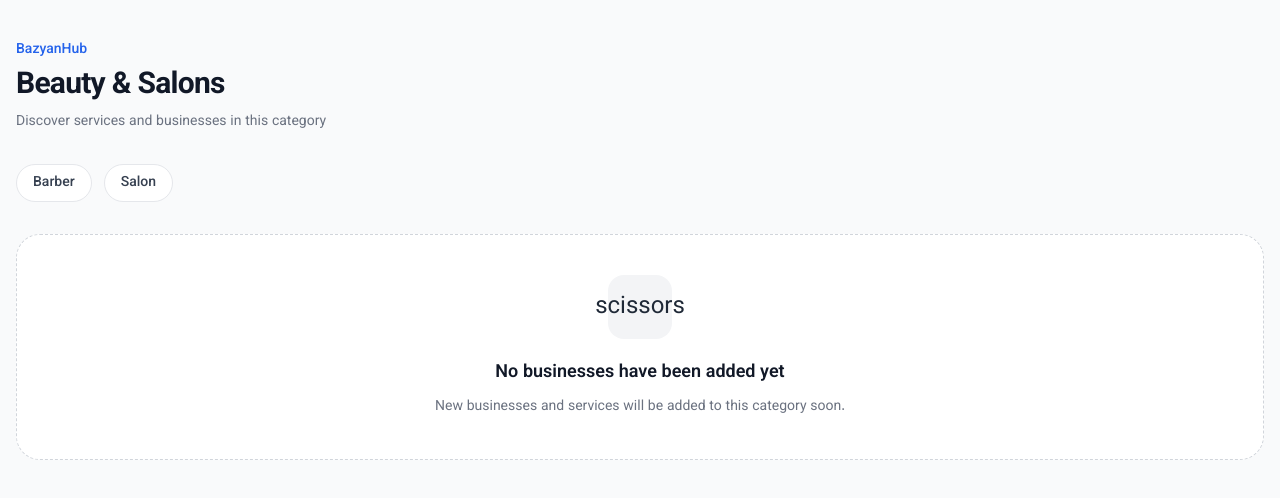
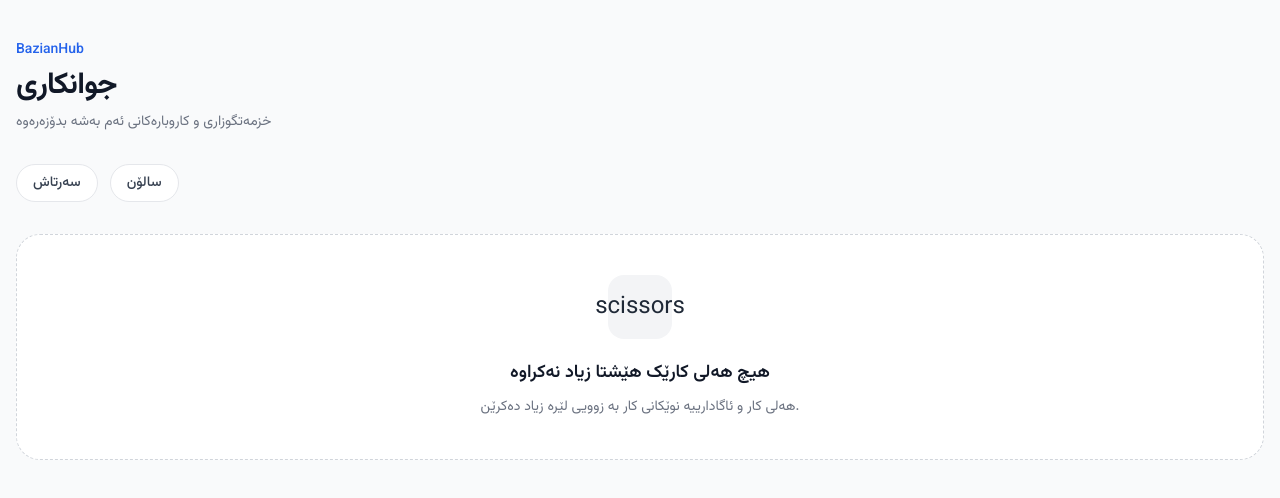
Before and after one commit to Rekan101/BazyanHub, a Next.js app: page /services/beauty in a window 1280 px wide. Shown: the top 498 px of the page. Built offline with nearby package versions, Linux system fonts and the light colour scheme.

Commit message:
Update website

```diff
--- a/app/services/[category]/page.tsx
+++ b/app/services/[category]/page.tsx
@@ -1,102 +1,155 @@
-"use client";
+import { notFound } from "next/navigation";
+import { categories } from "@/lib/data/categories";
 
-import { useParams } from "next/navigation";
-import { useLanguage } from "@/lib/i18n";
-import {
-  categories,
-  type LanguageCode,
-} from "@/lib/data/categories";
+type LanguageCode = "ckb" | "ar" | "en";
 
-const CATEGORY_PAGE_TEXT = {
-  ckb: {
-    brand: "BazyanHub",
-    description:
-      "خزمەتگوزاری و کاروبارەکانی ئەم بەشە بدۆزەرەوە",
-    emptyTitle:
-      "هیچ کاروبارێک هێشتا زیاد نەکراوە",
-    emptyDescription:
-      "لەم بەشەدا کاروبار و خزمەتگوزارییە نوێکان بە زوویی زیاد دەکرێن.",
+type CategoryPageProps = {
+  params: Promise<{
+    category: string;
+  }>;
+};
+
+const CATEGORY_TITLES: Record<
+  string,
+  {
+    ckb: string;
+    ar: string;
+    en: string;
+  }
+> = {
+  jobs: {
+    ckb: "هەلی کار",
+    ar: "فرص العمل",
+    en: "Job Opportunities",
+  },
+};
+
+const CATEGORY_DESCRIPTIONS: Record<
+  string,
+  {
+    ckb: string;
+    ar: string;
+    en: string;
+  }
+> = {
+  jobs: {
+    ckb: "دەرفەتی کار و هەلی پیشەیی لە بازیان بدۆزەرەوە.",
+    ar: "اكتشف فرص العمل والوظائف المتاحة في بازيان.",
+    en: "Discover job opportunities and available positions in Bazian.",
+  },
+};
+
+const FILTER_TRANSLATIONS: Record<
+  string,
+  {
+    ckb: string;
+    ar: string;
+    en: string;
+  }
+> = {
+  "full-time": {
+    ckb: "تەواوکات",
+    ar: "دوام كامل",
+    en: "Full-time",
   },
 
-  ar: {
-    brand: "BazyanHub",
-    description:
-      "اكتشف الخدمات والأعمال في هذا القسم",
-    emptyTitle:
-      "لم تتم إضافة أي أعمال بعد",
-    emptyDescription:
-      "ستتم إضافة أعمال وخدمات جديدة إلى هذا القسم قريبًا.",
+  "part-time": {
+    ckb: "نیوەکات",
+    ar: "دوام جزئي",
+    en: "Part-time",
   },
 
-  en: {
-    brand: "BazyanHub",
-    description:
-      "Discover services and businesses in this category",
-    emptyTitle:
-      "No businesses have been added yet",
-    emptyDescription:
-      "New businesses and services will be added to this category soon.",
+  "daily-work": {
+    ckb: "کار بۆ ڕۆژ",
+    ar: "عمل يومي",
+    en: "Daily Work",
   },
-} as const;
 
-export default function CategoryPage() {
-  const params = useParams<{
-    category: string;
-  }>();
+  internship: {
+    ckb: "کارامۆزی",
+    ar: "تدريب",
+    en: "Internship",
+  },
+};
 
-  const { language } = useLanguage();
+function getLanguage(): LanguageCode {
+  return "ckb";
+}
 
-  const currentLanguage =
-    language as LanguageCode;
+function getCategoryTitle(
+  categoryId: string,
+  fallback: string,
+  language: LanguageCode
+) {
+  return (
+    CATEGORY_TITLES[categoryId]?.[language] ??
+    fallback
+  );
+}
+
+function getCategoryDescription(
+  categoryId: string,
+  language: LanguageCode
+) {
+  return (
+    CATEGORY_DESCRIPTIONS[categoryId]?.[language] ??
+    {
+      ckb: "خزمەتگوزاری و کاروبارەکانی ئەم بەشە بدۆزەرەوە",
+      ar: "اكتشف الخدمات والأعمال التجارية في هذا القسم.",
+      en: "Discover services and businesses in this category.",
+    }[language]
+  );
+}
+
+function getFilterLabel(
+  filterId: string,
+  fallback: string,
+  language: LanguageCode
+) {
+  return (
+    FILTER_TRANSLATIONS[filterId]?.[language] ??
+    fallback
+  );
+}
+
+export default async function CategoryPage({
+  params,
+}: CategoryPageProps) {
+  const { category } = await params;
 
   const currentCategory = categories.find(
-    (item) => item.id === params.category
+    (item) => item.id === category
   );
 
-  const pageText =
-    CATEGORY_PAGE_TEXT[currentLanguage] ??
-    CATEGORY_PAGE_TEXT.ckb;
-
   if (!currentCategory) {
-    return (
-      <main className="min-h-screen bg-gray-50 px-4 py-10 dark:bg-zinc-950">
-        <div className="mx-auto max-w-7xl">
-          <section
-            className="
-              rounded-3xl
-              border border-dashed border-gray-300
-              bg-white
-              p-10
-              text-center
-              dark:border-white/10
-              dark:bg-zinc-900
-            "
-          >
-            <h1 className="text-xl font-bold text-gray-900 dark:text-white">
-              404
-            </h1>
-
-            <p className="mt-2 text-sm text-gray-500 dark:text-zinc-400">
-              {pageText.description}
-            </p>
-          </section>
-        </div>
-      </main>
-    );
+    notFound();
   }
 
-  const categoryTitle =
-    currentCategory.translations[
-      currentLanguage
-    ];
+  /*
+   * LanguageProvider controls the language on the client.
+   * The category title for jobs is also defined here
+   * so the route remains compatible with the new category.
+   */
+  const language = getLanguage();
+
+  const categoryTitle = getCategoryTitle(
+    currentCategory.id,
+    currentCategory.title,
+    language
+  );
+
+  const categoryDescription =
+    getCategoryDescription(
+      currentCategory.id,
+      language
+    );
 
   return (
     <main className="min-h-screen bg-gray-50 px-4 py-10 dark:bg-zinc-950">
       <div className="mx-auto max-w-7xl">
-
         <div className="mb-8">
           <p className="mb-2 text-sm font-medium text-blue-600 dark:text-blue-400">
-            {pageText.brand}
+            BazianHub
           </p>
 
           <h1 className="text-3xl font-bold tracking-tight text-gray-900 dark:text-white">
@@ -104,7 +157,7 @@ export default function CategoryPage() {
           </h1>
 
           <p className="mt-2 text-sm text-gray-500 dark:text-zinc-400">
-            {pageText.description}
+            {categoryDescription}
           </p>
         </div>
 
@@ -134,11 +187,11 @@ export default function CategoryPage() {
                     dark:hover:text-blue-400
                   "
                 >
-                  {
-                    filter.translations[
-                      currentLanguage
-                    ]
-                  }
+                  {getFilterLabel(
+                    filter.id,
+                    filter.label,
+                    language
+                  )}
                 </button>
               )
             )}
@@ -168,15 +221,26 @@ export default function CategoryPage() {
                 dark:bg-zinc-800
               "
             >
-              {currentCategory.icon}
+              {currentCategory.icon ===
+              "briefcase-business"
+                ? "💼"
+                : currentCategory.icon}
             </div>
 
             <h2 className="text-lg font-semibold text-gray-900 dark:text-white">
-              {pageText.emptyTitle}
+              {language === "en"
+                ? "No jobs have been added yet"
+                : language === "ar"
+                  ? "لم تتم إضافة وظائف بعد"
+                  : "هیچ هەلی کارێک هێشتا زیاد نەکراوە"}
             </h2>
 
             <p className="mt-2 text-sm leading-6 text-gray-500 dark:text-zinc-400">
-              {pageText.emptyDescription}
+              {language === "en"
+                ? "New job opportunities and listings will be added here soon."
+                : language === "ar"
+                  ? "ستتم إضافة فرص العمل والإعلانات الجديدة هنا قريبًا."
+                  : "هەلی کار و ئاگادارییە نوێکانی کار بە زوویی لێرە زیاد دەکرێن."}
             </p>
           </div>
         </section>
--- a/components/services-section.tsx
+++ b/components/services-section.tsx
@@ -16,6 +16,7 @@ import {
   House,
   GraduationCap,
   Wrench,
+  BriefcaseBusiness,
   Heart,
   Sparkles,
   Flame,
@@ -74,6 +75,9 @@ const CATEGORY_ICONS: Record<string, LucideIcon> = {
   house: House,
   "graduation-cap": GraduationCap,
   wrench: Wrench,
+
+  // Job Opportunities icon
+  "briefcase-business": BriefcaseBusiness,
 };
 
 const SERVICE_FILTERS = [
@@ -85,6 +89,7 @@ const SERVICE_FILTERS = [
       en: "All",
     },
   },
+
   {
     id: "popular",
     translations: {
@@ -93,6 +98,7 @@ const SERVICE_FILTERS = [
       en: "Most Popular",
     },
   },
+
   {
     id: "featured",
     translations: {
@@ -101,7 +107,18 @@ const SERVICE_FILTERS = [
       en: "Featured",
     },
   },
-  ...categories.flatMap((category) => category.filters),
+
+  ...categories.flatMap((category) =>
+    category.filters.map((filter) => ({
+      id: filter.id,
+
+      translations: {
+        ckb: filter.label,
+        ar: getFilterArabic(filter.id, filter.label),
+        en: getFilterEnglish(filter.id, filter.label),
+      },
+    }))
+  ),
 ];
 
 const SERVICE_UI_TEXT: Record<
@@ -121,6 +138,7 @@ const SERVICE_UI_TEXT: Record<
     popular: "پڕداواکاری",
     favoriteAdd: "زیادکردن بۆ دڵخوازەکان",
   },
+
   ar: {
     categoryTypes: "نوع / خدمة",
     servicesList: "قائمة الخدمات",
@@ -128,6 +146,7 @@ const SERVICE_UI_TEXT: Record<
     popular: "الأكثر طلبًا",
     favoriteAdd: "إضافة إلى المفضلة",
   },
+
   en: {
     categoryTypes: "types / services",
     servicesList: "Services List",
@@ -136,6 +155,62 @@ const SERVICE_UI_TEXT: Record<
     favoriteAdd: "Add to favorites",
   },
 };
+
+function getFilterArabic(
+  id: string,
+  fallback: string
+): string {
+  const translations: Record<string, string> = {
+    taxi: "تاكسي",
+    pickup: "بيك أب",
+    excavator: "حفارة",
+    shovel: "شيول",
+    filter: "فلاتر",
+    painter: "دهان",
+    puncture: "بنچر",
+    "car-wash": "غسيل السيارات",
+    "auto-electrician": "كهربائي سيارات",
+    "spare-parts": "قطع غيار السيارات",
+
+    barber: "حلاق",
+    salon: "صالون",
+
+    "full-time": "دوام كامل",
+    "part-time": "دوام جزئي",
+    "daily-work": "عمل يومي",
+    internship: "تدريب",
+  };
+
+  return translations[id] ?? fallback;
+}
+
+function getFilterEnglish(
+  id: string,
+  fallback: string
+): string {
+  const translations: Record<string, string> = {
+    taxi: "Taxi",
+    pickup: "Pickup",
+    excavator: "Excavator",
+    shovel: "Shovel",
+    filter: "Car Filter",
+    painter: "Painter",
+    puncture: "Tire Repair",
+    "car-wash": "Car Wash",
+    "auto-electrician": "Auto Electrician",
+    "spare-parts": "Spare Parts",
+
+    barber: "Barber",
+    salon: "Salon",
+
+    "full-time": "Full-time",
+    "part-time": "Part-time",
+    "daily-work": "Daily Work",
+    internship: "Internship",
+  };
+
+  return translations[id] ?? fallback;
+}
 
 function getLocalizedText(
   language: LanguageCode,
@@ -146,6 +221,34 @@ function getLocalizedText(
   }
 ) {
   return translations[language];
+}
+
+const CATEGORY_TITLES: Record<
+  string,
+  {
+    ckb: string;
+    ar: string;
+    en: string;
+  }
+> = {
+  jobs: {
+    ckb: "هەلی کار",
+    ar: "فرص العمل",
+    en: "Job Opportunities",
+  },
+};
+
+function getCategoryTitle(
+  category: ServiceCategory,
+  language: LanguageCode
+) {
+  const localized = CATEGORY_TITLES[category.id];
+
+  if (localized) {
+    return localized[language];
+  }
+
+  return category.title;
 }
 
 export function ServicesSection() {
@@ -165,7 +268,10 @@ export function ServicesSection() {
     useState<Record<string, boolean>>({});
 
   const isRTL = currentLanguage !== "en";
-  const ArrowIcon = isRTL ? ArrowLeft : ArrowRight;
+
+  const ArrowIcon = isRTL
+    ? ArrowLeft
+    : ArrowRight;
 
   const visibleCategories = useMemo(() => {
     if (activeFilter === "all") {
@@ -248,13 +354,10 @@ export function ServicesSection() {
             const isActive =
               activeFilter === filter.id;
 
-            const label =
-              "label" in filter
-                ? filter.translations[currentLanguage]
-                : getLocalizedText(
-                    currentLanguage,
-                    filter.translations
-                  );
+            const label = getLocalizedText(
+              currentLanguage,
+              filter.translations
+            );
 
             return (
               <button
@@ -294,9 +397,10 @@ export function ServicesSection() {
                   !!favorites[category.id];
 
                 const categoryTitle =
-                  category.translations[
+                  getCategoryTitle(
+                    category,
                     currentLanguage
-                  ];
+                  );
 
                 return (
                   <motion.div
--- a/lib/data/categories.ts
+++ b/lib/data/categories.ts
@@ -15,18 +15,15 @@ export type ServiceFilter = {
 export type ServiceCategory = {
   id: string;
 
-  // Keep the existing Kurdish fallback for compatibility
+  // Kurdish fallback for compatibility
   title: string;
 
   // Localized category title
   translations: LocalizedText;
 
   icon: string;
-
   filters: ServiceFilter[];
-
   imageSrc: string;
-
   popular?: boolean;
   featured?: boolean;
 };
@@ -265,4 +262,21 @@ export const categories: ServiceCategory[] = [
     popular: true,
     filters: [],
   },
+
+  // ─────────────────────────────────────────────
+  // Jobs / Employment
+  // ─────────────────────────────────────────────
+  {
+    id: "jobs",
+    title: "هەلی کار",
+    translations: {
+      ckb: "هەلی کار",
+      ar: "فرص العمل",
+      en: "Job Opportunities",
+    },
+    icon: "briefcase",
+    imageSrc: "/images/jobs.webp",
+    featured: true,
+    filters: [],
+  },
 ];
```
Also changed, not shown: public/images/jobs.webp (added).
